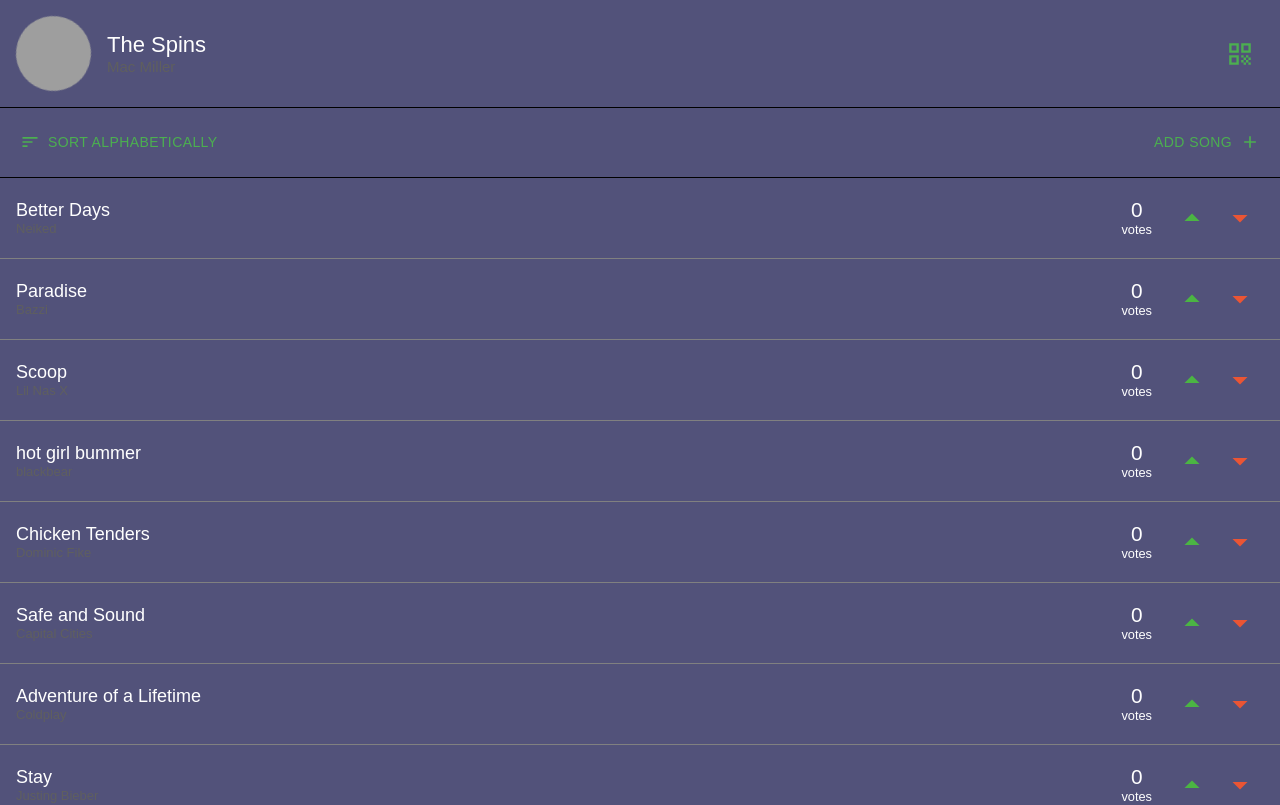
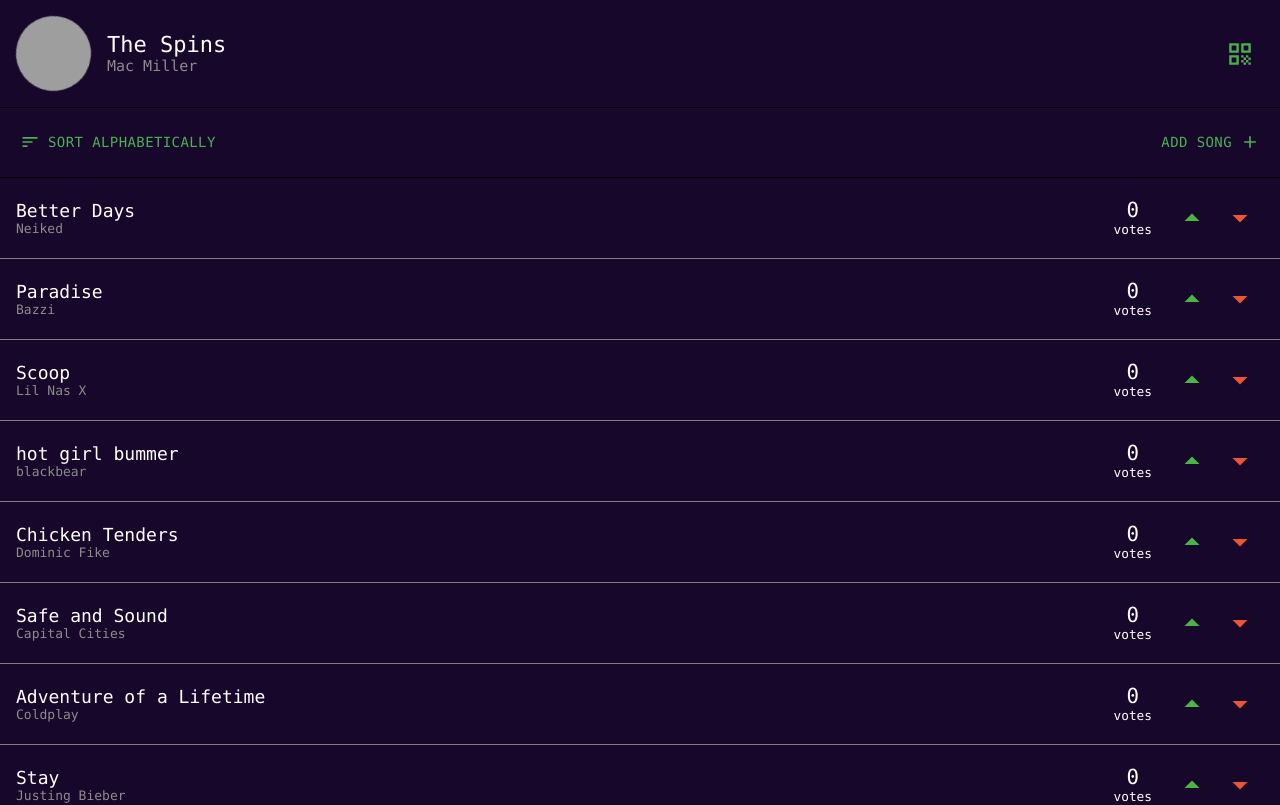
Before and after one commit to AbnerP/Demoqueue, a React (Create React App) app in the folder frontend/: page /queue in a window 1280 px wide. Shown: the top 805 px of the page. Built offline with nearby package versions, Linux system fonts and the light colour scheme; grey boxes are pictures that could not be loaded.

Commit message:
Improve style.

```diff
--- a/frontend/src/Components/CurrentlyPlaying/CurrentlyPlaying.css
+++ b/frontend/src/Components/CurrentlyPlaying/CurrentlyPlaying.css
@@ -38,7 +38,7 @@
 .currentlyPlaying__songInfo--artist {
   font-size: 15px;
   font-weight: 500;
-  color: rgb(95, 95, 95);
+  color: rgb(140, 140, 140);
 }
 
 .currentlyPlaying__lockTimer{
--- a/frontend/src/Components/SongSuggestion/SongSuggestion.css
+++ b/frontend/src/Components/SongSuggestion/SongSuggestion.css
@@ -51,5 +51,5 @@
 .song__info--artist{
     font-size: 13px;
     font-weight: 300;
-    color: rgb(95, 95, 95);
+    color: rgb(140, 140, 140);
 }
--- a/frontend/src/Screens/Authenticate.js
+++ b/frontend/src/Screens/Authenticate.js
@@ -69,7 +69,7 @@
     }
 
     let signUpForm = (
-      <form className="queueForm" onSubmit={event => onSignup(event)}>
+      <form className="auth_form" onSubmit={event => onSignup(event)}>
         <input type="text" placeholder="Username" value={usernameInput} onChange={event => setUsernameInput(event.target.value)}/>
         <input type="password" placeholder="Password" value={passwordInput} onChange={event => setPasswordInput(event.target.value)}/>
         <input type="password" placeholder="Confirm Password" value={confirmPasswordInput} onChange={event => setConfirmPasswordInput(event.target.value)}/>
@@ -78,7 +78,7 @@
     );
 
     let loginForm = (
-      <form className="queueForm" onSubmit={event => onLogin(event)}>
+      <form className="auth_form" onSubmit={event => onLogin(event)}>
         <input type="text" placeholder="Username" value={usernameInput} onChange={event => setUsernameInput(event.target.value)}/>
         <input type="password" placeholder="Password" value={passwordInput} onChange={event => setPasswordInput(event.target.value)}/>
         <button className="landingPage__button" type="submit">Log In</button>
--- a/frontend/src/Screens/Landing.css
+++ b/frontend/src/Screens/Landing.css
@@ -36,3 +36,7 @@
 .landingPage__button:hover {
   background-color: #45a049;
 }
+
+.queueForm{
+    padding-top: 6rem;
+}
--- a/frontend/src/index.css
+++ b/frontend/src/index.css
@@ -1,11 +1,11 @@
 html{
     scroll-behavior: smooth;
-    background-color: #52527a;
+    background-color: #17072b;
     color: white;
 }
 
 * {
     margin: 0;
-    font-family: sans-serif;
+    font-family: monaco, Consolas, Lucida Console, monospace;
     --header-color:rgb(255, 255, 227);
 }
```
Also changed, not shown: 1 other file (tests, documents, lock files or other folders).
